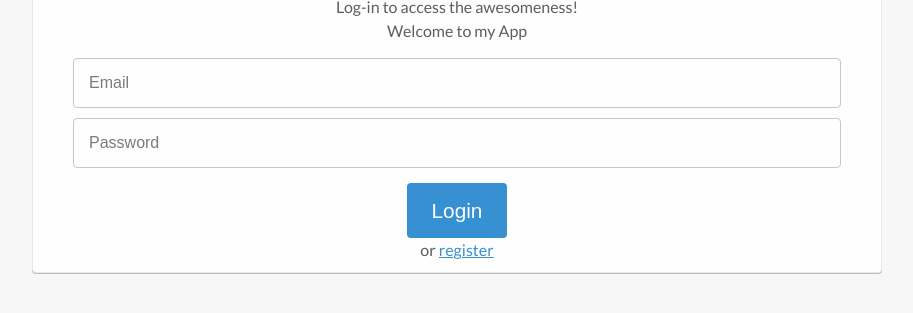
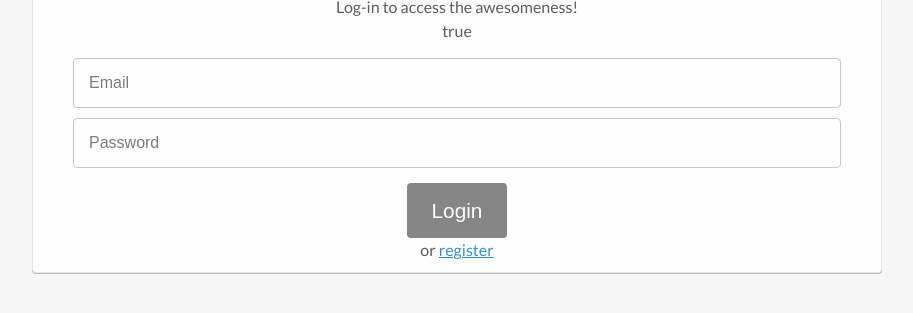
Before and after one commit to heshamelmasry77/angularreg, a website: page builds/development/index.html in a window 1280 px wide. Shown: the part 91-404 px from the top of the page, without its empty margins (183-1096 px from the left). Drawn offline with nearby package versions, Linux system fonts and the light colour scheme; some packages are replaced by stand-ins of ours.

Commit message:
Adding Angular JS validation to my form
I added Angular JS validation to my form for the login page on the
email and password input fields

```diff
--- a/builds/development/index.html
+++ b/builds/development/index.html
@@ -17,8 +17,8 @@
 
 <body>
     <header></header>
-    <div class="page" ng-view>
-        <main class="cf">
+    <div class="page">
+        <main class="cf" ng-view>
 
         </main>
 
--- a/builds/development/views/login.html
+++ b/builds/development/views/login.html
@@ -1,17 +1,25 @@
 <section class="card login">
+    <!-- novalidate  to make angualr takeover the form validation  -->
     <form name="myform" novalidate>
 
         <div class="textintro">
             <h1>Hi there!</h1>
             <p>Log-in to access the awesomeness!</p>
             <p>
-                {{ message }}
+                {{ myform.email.$invalid }}
             </p>
         </div>
 
         <fieldset>
-            <input type="email" name="email" placeholder="Email">
-            <input type="password" name="password" placeholder="Password">
+            <!-- when somebody types in to this input field, Angular is going to create for us a variable and we're going to put that inside a user object and this ones going to be called email. So ngmodel is going to create a variable in the current apps scope -->
+            <input type="email" name="email" placeholder="Email" ng-model="user.email" ng-required="true">
+            <p class="error validationerror" ng-show="myform.email.$invalid && myform.email.$touched">
+                Must be a valid email
+            </p>
+            <input type="password" name="password" placeholder="Password" ng-model="user.password" ng-required="true">
+            <p class="error validationerror" ng-show="myform.password.$invalid && myform.password.$touched">
+                Password is required
+            </p>
         </fieldset>
 
         <button type="submit" class="btn">Login</button>
```
Also changed, not shown: builds/development/views/register.html (+1 -1 lines).
